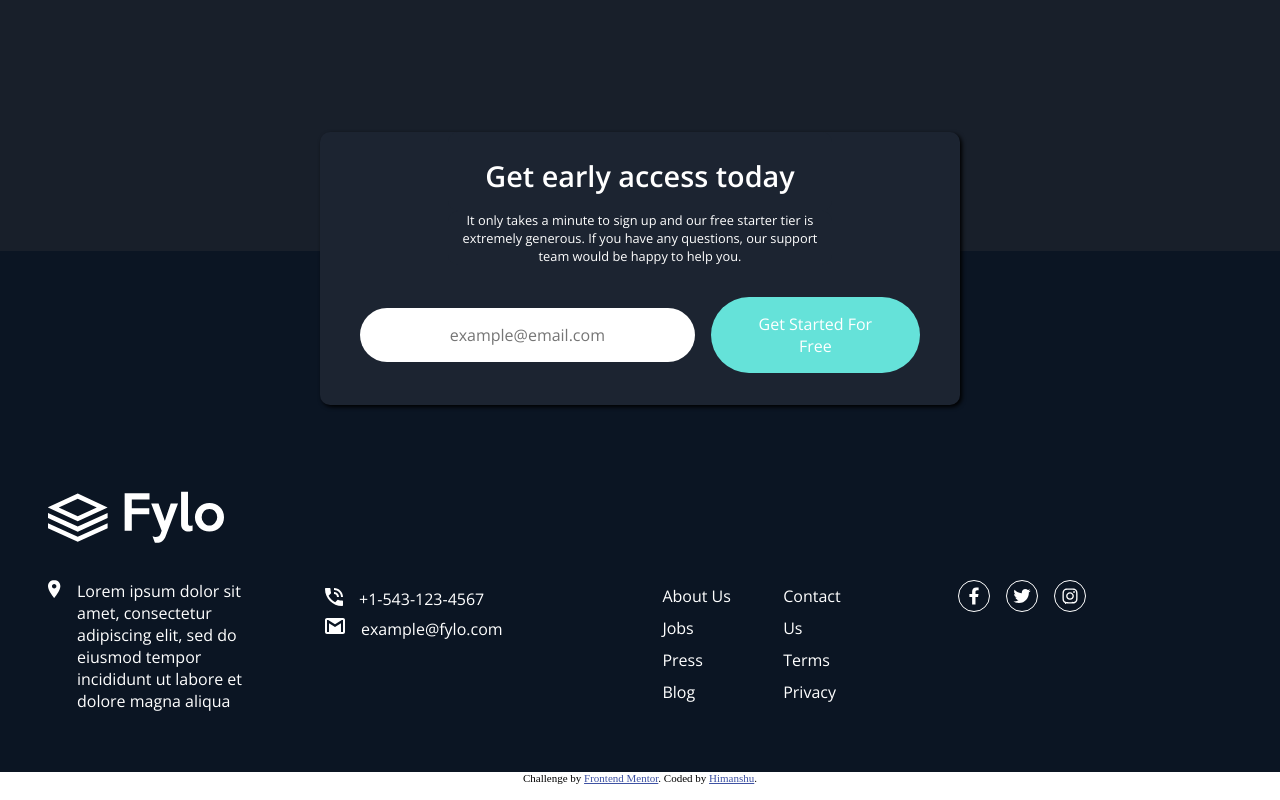
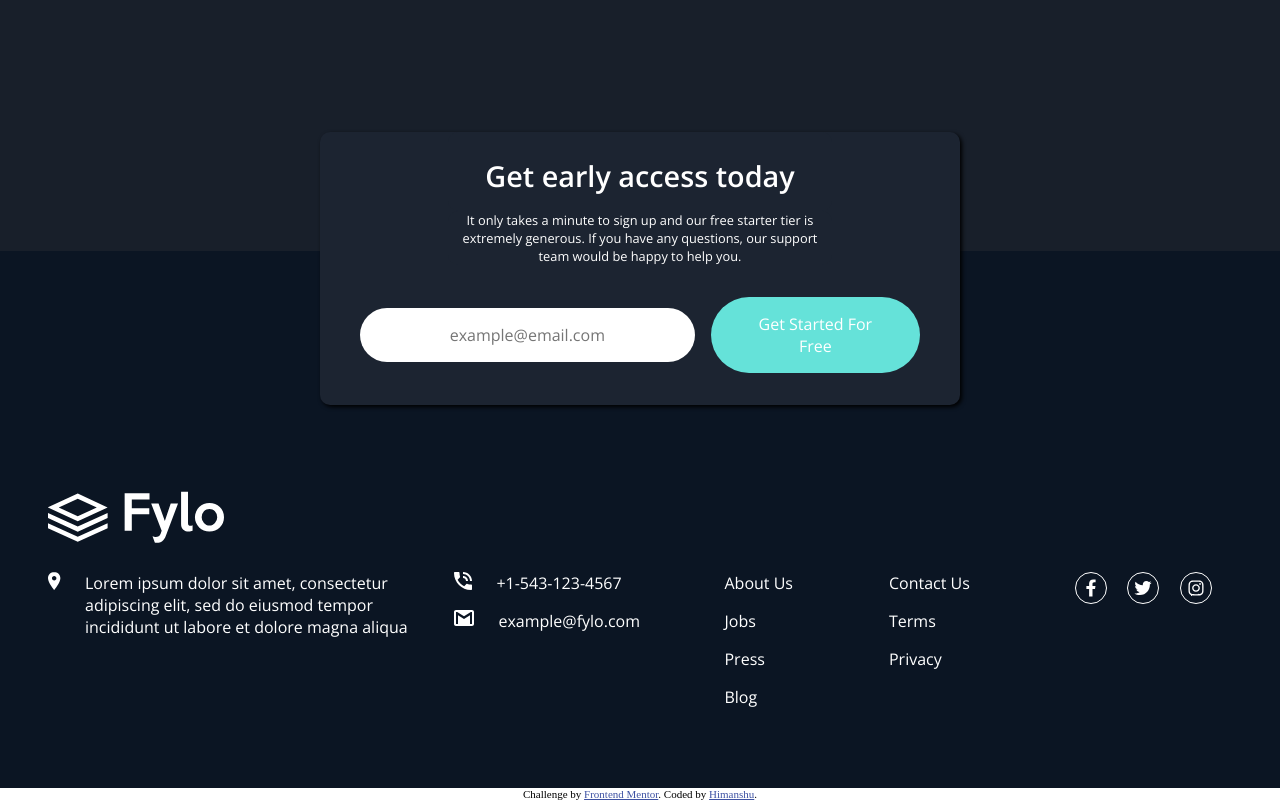
Before and after one commit to himanshu-23996/frontEndMentor-fylo-dark-theme-landing-page, a plain HTML site: page index.html in a window 1280 px wide. Shown: the part 2488-3288 px from the top of the page. Drawn offline with nearby package versions, Linux system fonts and the light colour scheme.

Commit message:
All fixed temporarily

```diff
--- a/index.html
+++ b/index.html
@@ -188,12 +188,15 @@
         <img class="footer-logo" src="./images/logo.svg">
         <div class="section-2">
             <div class="contact-us">
+                <div class="contact-us-1">
                     <span class="location icon">
                         <img src="./images/icon-location.svg">
                         <p>
                             Lorem ipsum dolor sit amet, consectetur adipiscing elit, sed do eiusmod tempor incididunt ut labore et dolore magna aliqua
                         </p>
                     </span>
+                </div>
+                <div class="contact-us-2">
                     <span class="telephone icon">
                             <img src="./images/icon-phone.svg">
                             <p>
@@ -206,6 +209,7 @@
                                 example@fylo.com
                             </p>
                     </span>
+                </div>
             </div>
             <nav class="navbar">
                 <ul class="nav-list-1">
--- a/scss/main.scss
+++ b/scss/main.scss
@@ -727,57 +727,47 @@
             // Sub Classes
             .footer-logo {}
             .section-2 {
-                width: 100%;
-                padding-top: 2rem;
+                padding-top: 1.5rem;
+                display: grid;
+                grid-template-columns: [a] 1fr[b] 0.7fr[c] 0.3fr[d];
+                .contact-us {
+                    grid-column: a/b;
                     display: flex;
                     flex-direction: row;
-                .contact-us {
-                    height: 100px;
-                    width: 200px;
-                    display: flex;
-                    flex-flow: column wrap;
-                    span {
-                        display: flex;
                     align-items: flex-start;
-                        &:not(:first-child) {
-                            margin-top: 0.5rem;
-                            margin-left: 4rem;
-                        }
-                        .icon {}
+                    justify-content: space-between;
+                    .contact-us-1,
+                    .contact-us-2 {
+                        .icon {
+                            display: flex;
+                            flex-direction: row;
+                            align-items: flex-start;
                             p {
-                            width: 200px;
-                            // Padding
-                            padding-left: 1rem;
-                            // Font Styling
-                            color: inherit;
-                            font-family: inherit;
-                            font-weight: inherit;
-                            font-size: inherit;
-                            text-align: left;
+                                display: inline-block;
+                                padding-left: 1.5rem;
+                            }
+                        }
+                    }
+                    .contact-us-2 {
+                        padding-left: 2rem;
+                        .icon {
+                            padding-bottom: 1rem;
                         }
                     }
                 }
                 .navbar {
-                    padding-top: 0rem;
-                    padding-left: 35%;
+                    grid-column: b/c;
                     display: flex;
                     flex-direction: row;
-                    height: 30%;
-                    width: 60%;
-                    .nav-list-1 {
-                        width: 30%;
-                    }
-                    .nav-list-2 {
-                        padding-left: 2rem;
-                        width: 30%;
-                    }
+                    align-items: flex-start;
+                    justify-content: center;
+                    .nav-list-1 {}
+                    .nav-list-2 {}
                     .nav-list-1,
                     .nav-list-2 {
+                        padding-inline: 3rem;
                         .nav-item {
-                            line-height: 2rem;
-                            &::marker {
-                                content: "";
-                            }
+                            padding-bottom: 1rem;
                             .nav-link {
                                 text-decoration: unset;
                                 color: white;
@@ -786,25 +776,19 @@
                                     cursor: pointer;
                                 }
                             }
-                        }
-                    }
-                    .nav-list-2 {
-                        padding-top: 0rem;
-                    }
+                            &::marker {
+                                content: "";
+                            }
+                        }
+                    }
+                    .nav-list-2 {}
                 }
                 .social-link-holder {
-                    margin-top: 0rem;
-                    // width: 30%;
-                    display: flex;
-                    justify-content: flex-end;
+                    grid-column: c/d;
+                    display: flex;
+                    justify-content: space-evenly;
                     align-items: flex-start;
-                    &:not(:last-child) {
-                        margin-right: 2rem;
-                    }
                     .social-btn {
-                        &:not(:last-of-type) {
-                            margin-right: 1rem;
-                        }
                         svg,
                         i {
                             // Border
@@ -884,6 +868,10 @@
                     // Animations
                     // Pseudo Class Selectors
                     // Sub Classes
+                    img {
+                        height: 100%;
+                        width: 30%;
+                    }
                     .header-btn-holder {
                         // Background
                         // Display
@@ -929,7 +917,7 @@
                                 color: white;
                                 font-family: inherit;
                                 font-weight: inherit;
-                                font-size: inherit;
+                                font-size: clamp(0.8rem, 2.1rem - 2rem, 3rem);
                                 // Transitions
                                 transition: text-decoration ease-in-out 300ms;
                                 // Animations
@@ -1544,18 +1532,21 @@
                 // Sub Classes
                 .footer-logo {}
                 .section-2 {
+                    display: unset;
                     padding-top: 2rem;
                     .contact-us {
+                        display: unset;
+                        .contact-us-1,
+                        .contact-us-2 {
+                            padding: unset;
+                            padding-top: 1.5rem;
                             span {
                                 display: flex;
                                 align-items: flex-start;
-                            &:not(:first-child) {
-                                margin-top: 1.5rem;
-                            }
-                            .icon {}
+                                .icon {
                                     p {
                                         // Padding
-                                padding-left: 1rem;
+                                        padding-left: 0rem;
                                         // Font Styling
                                         color: inherit;
                                         font-family: inherit;
@@ -1565,10 +1556,14 @@
                                     }
                                 }
                             }
+                        }
+                    }
                     .navbar {
-                        padding-top: 6rem;
+                        padding: unset;
+                        display: unset;
                         .nav-list-1,
                         .nav-list-2 {
+                            padding-inline: 0rem;
                             .nav-item {
                                 line-height: 2rem;
                                 &::marker {
@@ -1584,6 +1579,9 @@
                                 }
                             }
                         }
+                        .nav-list-1 {
+                            padding-top: 4rem;
+                        }
                         .nav-list-2 {
                             padding-top: 3rem;
                         }
```
Also changed, not shown: style/main.css, 1 other file. Lines whose indentation alone changed are shown as unchanged.
